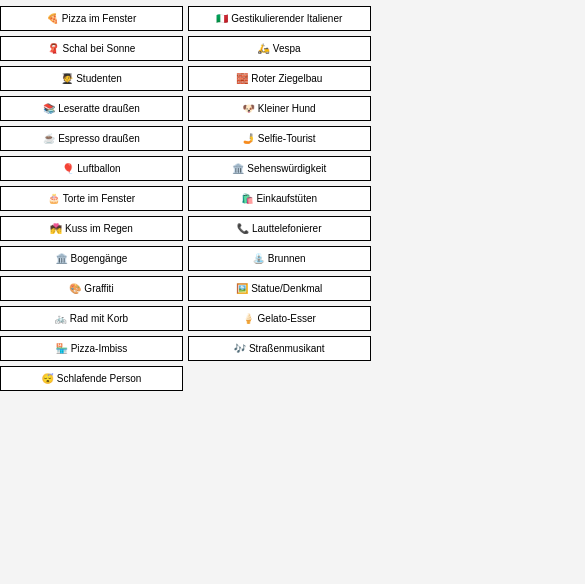
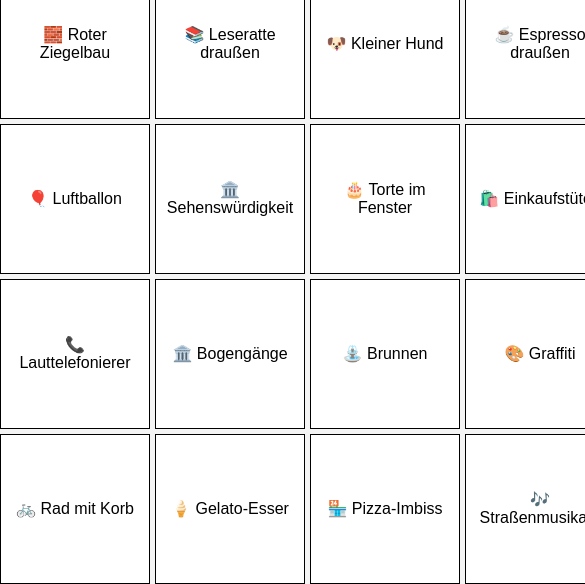
Before and after one commit to turtlecoding-lab/bologna-bingo, a plain HTML site: page index.html in a window 390 px wide. Shown: the part 282-866 px from the top of the page, 585 px wide, since content can reach past the window. Before the commit the page ends 844 px from the top, so only its background shows below. Drawn offline with Linux system fonts and the light colour scheme.

Commit message:
Update style.css

```diff
--- a/style.css
+++ b/style.css
@@ -6,19 +6,21 @@ body {
   height: 100vh;
   margin: 0;
   background-color: #f4f4f4;
+  overflow-x: auto; /* Horizontale Scrollbar hinzufügen */
+  width: 100%; /* Sicherstellen, dass der Body den gesamten Bildschirm ausfüllt */
 }
 
 .container {
   text-align: center;
+  width: 100%; /* Damit die Container-Breite den gesamten Bildschirm ausnutzt */
 }
 
 .grid {
   display: grid;
-  grid-template-columns: repeat(5, 1fr); /* Flexible Spalten */
-  grid-template-rows: repeat(5, 1fr); /* Flexible Reihen */
+  grid-template-columns: repeat(5, 150px); /* Feste Breite der Spalten */
+  grid-template-rows: repeat(5, 150px); /* Feste Höhe der Reihen */
   gap: 5px;
-  width: 90vw; /* Breite auf 90% der Viewport-Breite setzen */
-  max-width: 800px; /* Maximalbreite für große Bildschirme */
+  width: 800px; /* Breite des Grids über die gesamte Breite hinaus */
 }
 
 .bingo-tile {
@@ -32,7 +34,6 @@ body {
   text-align: center;
   cursor: pointer;
   user-select: none;
-  box-sizing: border-box;
 }
 
 .bingo-tile:hover {
@@ -44,27 +45,3 @@ body {
   background-color: #4CAF50; /* Grüner Hintergrund */
   color: white; /* Weißer Text */
 }
-
-/* Media Query für Handys */
-@media (max-width: 600px) {
-  .grid {
-    grid-template-columns: repeat(3, 1fr); /* 3 Spalten auf Handys */
-    width: 95vw; /* Breite noch etwas erhöhen */
-  }
-
-  .bingo-tile {
-    font-size: 12px; /* Kleinere Schriftgröße auf Handys */
-    padding: 8px; /* Etwas weniger Abstand */
-  }
-}
-
-@media (max-width: 400px) {
-  .grid {
-    grid-template-columns: repeat(2, 1fr); /* 2 Spalten auf sehr kleinen Handys */
-  }
-
-  .bingo-tile {
-    font-size: 10px; /* Noch kleinere Schriftgröße */
-    padding: 6px; /* Weniger Abstand */
-  }
-}
```
